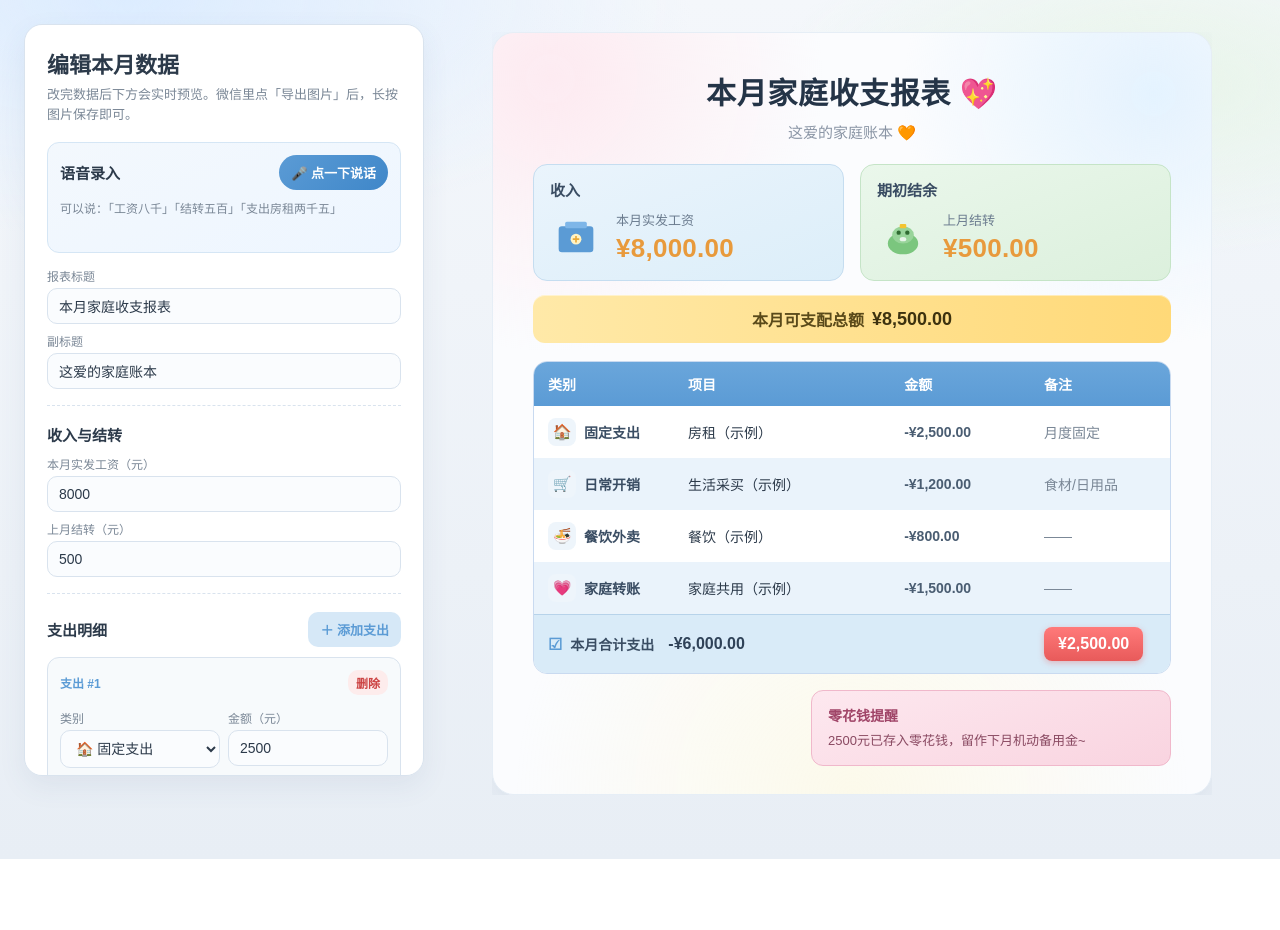
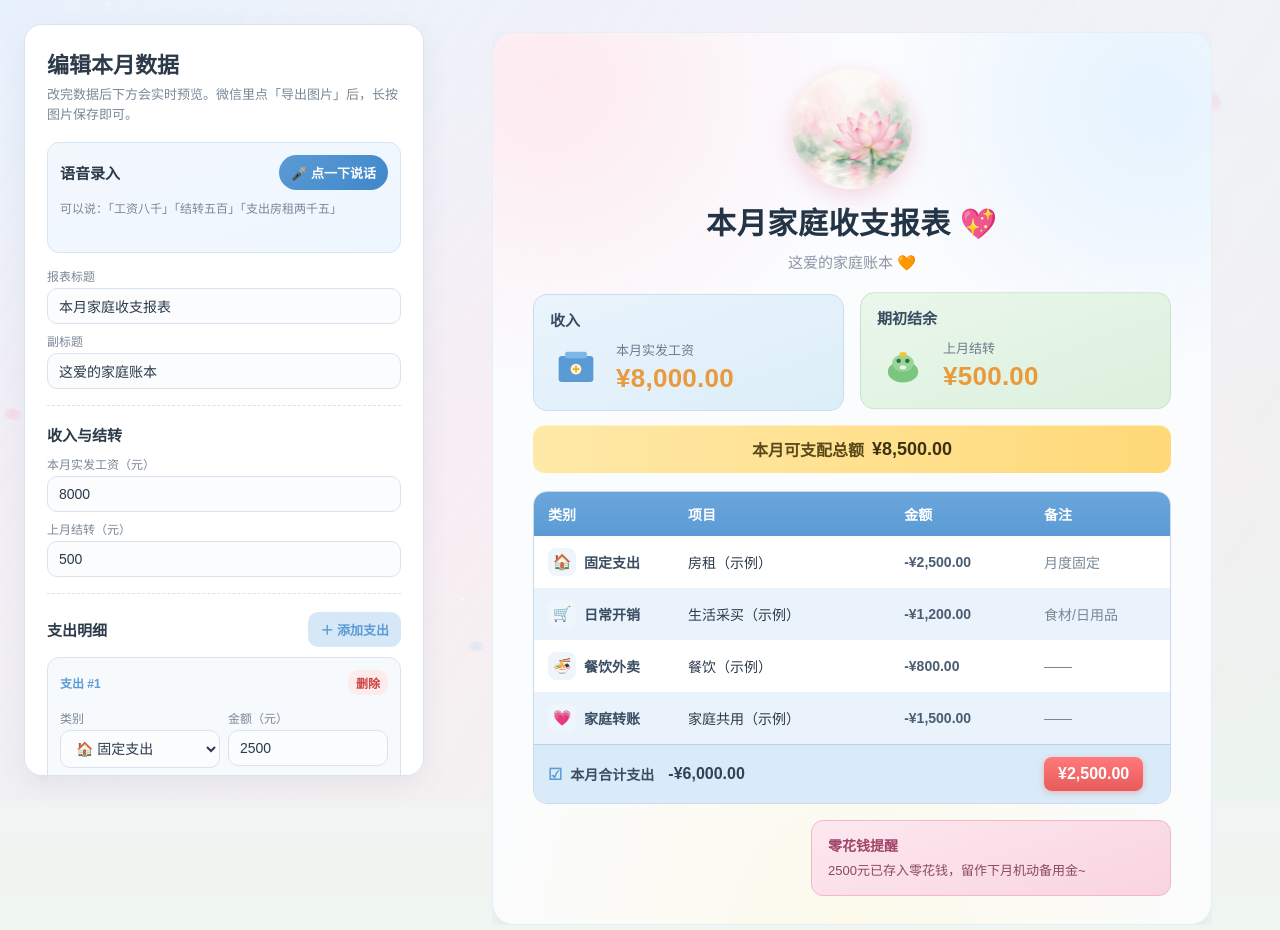
Before and after one commit to cooling741636671/personal-money, a plain HTML site: page index.html in a window 1280 px wide. Before the commit the page ends 859 px from the top, so only its background shows below. Drawn offline with Linux system fonts and the light colour scheme.

Commit message:
Add lotus header, canvas petal background, and soft UI animations.

```diff
--- a/app.js
+++ b/app.js
@@ -362,6 +362,10 @@ async function exportImage() {
   clone.id = "report-export-clone";
   clone.style.cssText =
     "width:720px;max-width:720px;margin:0;transform:none;box-sizing:border-box;";
+  clone.querySelectorAll(".anim-float, .anim-shimmer, .hero-lotus, .hero-glow").forEach((node) => {
+    node.style.animation = "none";
+    node.style.transform = "none";
+  });
   host.appendChild(clone);
   document.body.appendChild(host);
 
--- /dev/null
+++ b/bg-canvas.js
@@ -0,0 +1,135 @@
+(() => {
+  const canvas = document.getElementById("bg-canvas");
+  if (!canvas) return;
+
+  const ctx = canvas.getContext("2d", { alpha: true });
+  if (!ctx) return;
+
+  const reduceMotion = window.matchMedia("(prefers-reduced-motion: reduce)").matches;
+  let width = 0;
+  let height = 0;
+  let dpr = 1;
+  let raf = 0;
+  let petals = [];
+  let dots = [];
+  let t = 0;
+
+  function resize() {
+    dpr = Math.min(window.devicePixelRatio || 1, 2);
+    width = window.innerWidth;
+    height = Math.max(window.innerHeight, document.documentElement.scrollHeight);
+    canvas.width = Math.floor(width * dpr);
+    canvas.height = Math.floor(height * dpr);
+    canvas.style.width = `${width}px`;
+    canvas.style.height = `${height}px`;
+    ctx.setTransform(dpr, 0, 0, dpr, 0, 0);
+    spawn();
+  }
+
+  function spawn() {
+    const count = Math.min(28, Math.floor(width / 40));
+    petals = Array.from({ length: count }, () => ({
+      x: Math.random() * width,
+      y: Math.random() * height,
+      r: 6 + Math.random() * 12,
+      speed: 0.25 + Math.random() * 0.55,
+      drift: (Math.random() - 0.5) * 0.45,
+      rot: Math.random() * Math.PI * 2,
+      spin: (Math.random() - 0.5) * 0.02,
+      alpha: 0.18 + Math.random() * 0.28,
+      hue: Math.random() > 0.45 ? 340 : 200,
+    }));
+
+    dots = Array.from({ length: Math.min(40, Math.floor(width / 30)) }, () => ({
+      x: Math.random() * width,
+      y: Math.random() * height,
+      r: 1 + Math.random() * 2.2,
+      vx: (Math.random() - 0.5) * 0.2,
+      vy: -0.05 - Math.random() * 0.25,
+      alpha: 0.15 + Math.random() * 0.35,
+    }));
+  }
+
+  function drawPetal(p) {
+    ctx.save();
+    ctx.translate(p.x, p.y);
+    ctx.rotate(p.rot);
+    ctx.globalAlpha = p.alpha;
+    const g = ctx.createRadialGradient(0, 0, 0, 0, 0, p.r);
+    if (p.hue > 300) {
+      g.addColorStop(0, "rgba(255, 190, 210, 0.95)");
+      g.addColorStop(1, "rgba(255, 160, 190, 0)");
+    } else {
+      g.addColorStop(0, "rgba(170, 215, 255, 0.9)");
+      g.addColorStop(1, "rgba(140, 190, 240, 0)");
+    }
+    ctx.fillStyle = g;
+    ctx.beginPath();
+    ctx.ellipse(0, 0, p.r * 0.55, p.r, 0, 0, Math.PI * 2);
+    ctx.fill();
+    ctx.restore();
+  }
+
+  function frame() {
+    t += 1;
+    ctx.clearRect(0, 0, width, height);
+
+    // soft aurora wash like old blog themes
+    const wash = ctx.createLinearGradient(0, 0, width, height);
+    wash.addColorStop(0, "rgba(220, 236, 255, 0.35)");
+    wash.addColorStop(0.5, "rgba(255, 230, 240, 0.22)");
+    wash.addColorStop(1, "rgba(220, 245, 230, 0.28)");
+    ctx.fillStyle = wash;
+    ctx.fillRect(0, 0, width, height);
+
+    for (const d of dots) {
+      d.x += d.vx + Math.sin((t + d.y) * 0.01) * 0.15;
+      d.y += d.vy;
+      if (d.y < -10) {
+        d.y = height + 10;
+        d.x = Math.random() * width;
+      }
+      if (d.x < -10) d.x = width + 10;
+      if (d.x > width + 10) d.x = -10;
+      ctx.beginPath();
+      ctx.fillStyle = `rgba(255,255,255,${d.alpha})`;
+      ctx.arc(d.x, d.y, d.r, 0, Math.PI * 2);
+      ctx.fill();
+    }
+
+    for (const p of petals) {
+      p.y += p.speed;
+      p.x += p.drift + Math.sin(t * 0.01 + p.y * 0.01) * 0.35;
+      p.rot += p.spin;
+      if (p.y > height + 30) {
+        p.y = -30;
+        p.x = Math.random() * width;
+      }
+      drawPetal(p);
+    }
+
+    raf = requestAnimationFrame(frame);
+  }
+
+  function start() {
+    resize();
+    if (reduceMotion) {
+      ctx.clearRect(0, 0, width, height);
+      const wash = ctx.createLinearGradient(0, 0, width, height);
+      wash.addColorStop(0, "rgba(220, 236, 255, 0.4)");
+      wash.addColorStop(1, "rgba(255, 230, 240, 0.28)");
+      ctx.fillStyle = wash;
+      ctx.fillRect(0, 0, width, height);
+      return;
+    }
+    cancelAnimationFrame(raf);
+    raf = requestAnimationFrame(frame);
+  }
+
+  window.addEventListener("resize", () => {
+    clearTimeout(window.__bgResizeTimer);
+    window.__bgResizeTimer = setTimeout(start, 120);
+  });
+
+  start();
+})();
--- a/index.html
+++ b/index.html
@@ -8,8 +8,9 @@
   <script src="vendor/html2canvas.min.js"></script>
 </head>
 <body>
+  <canvas id="bg-canvas" class="bg-canvas" aria-hidden="true"></canvas>
   <div class="app">
-    <aside class="editor">
+    <aside class="editor anim-rise">
       <h1 class="editor-title">编辑本月数据</h1>
       <p class="editor-hint">改完数据后下方会实时预览。微信里点「导出图片」后，长按图片保存即可。</p>
 
@@ -58,16 +59,20 @@
       <p id="export-status" class="export-status" aria-live="polite"></p>
     </aside>
 
-    <main class="preview-wrap">
+    <main class="preview-wrap anim-rise delay-1">
       <div class="preview-frame" id="preview-frame">
         <div id="report" class="report">
           <header class="report-header">
+            <div class="hero-deco">
+              <img src="assets/lotus.jpg" alt="" class="hero-lotus" width="160" height="160" />
+              <div class="hero-glow" aria-hidden="true"></div>
+            </div>
             <h1 id="report-title">本月家庭收支报表 <span class="emoji">💖</span></h1>
             <p id="report-subtitle">这爱的家庭账本 <span class="emoji">🧡</span></p>
           </header>
 
           <div class="top-cards">
-            <div class="card card-income">
+            <div class="card card-income anim-float">
               <div class="card-title">收入</div>
               <div class="card-body">
                 <div class="card-icon" aria-hidden="true">
@@ -79,7 +84,7 @@
                 </div>
               </div>
             </div>
-            <div class="card card-carry">
+            <div class="card card-carry anim-float delay-float">
               <div class="card-title">期初结余</div>
               <div class="card-body">
                 <div class="card-icon" aria-hidden="true">
@@ -93,7 +98,7 @@
             </div>
           </div>
 
-          <div class="disposable-bar">
+          <div class="disposable-bar anim-shimmer">
             本月可支配总额 <strong id="report-disposable">¥0.00</strong>
           </div>
 
@@ -148,6 +153,7 @@
     </div>
   </div>
 
+  <script src="bg-canvas.js"></script>
   <script src="app.js"></script>
 </body>
 </html>
--- a/style.css
+++ b/style.css
@@ -30,14 +30,22 @@ body {
   min-height: 100%;
   font-family: var(--font);
   color: var(--ink);
-  background:
-    radial-gradient(ellipse 80% 50% at 10% 0%, #dcecff 0%, transparent 55%),
-    radial-gradient(ellipse 60% 40% at 90% 10%, #e8f5e9 0%, transparent 50%),
-    linear-gradient(180deg, #f4f7fb 0%, #e8eef5 100%);
+  background: linear-gradient(180deg, #eef5fb 0%, #f7f0f4 48%, #eef6f1 100%);
   overflow-x: hidden;
 }
 
+.bg-canvas {
+  position: fixed;
+  inset: 0;
+  z-index: 0;
+  width: 100%;
+  height: 100%;
+  pointer-events: none;
+}
+
 .app {
+  position: relative;
+  z-index: 1;
   display: grid;
   grid-template-columns: minmax(280px, 400px) 1fr;
   gap: 24px;
@@ -45,6 +53,82 @@ body {
   padding: 24px;
   max-width: 1400px;
   margin: 0 auto;
+}
+
+.anim-rise {
+  animation: rise-in 0.7s ease both;
+}
+
+.anim-rise.delay-1 {
+  animation-delay: 0.12s;
+}
+
+@keyframes rise-in {
+  from {
+    opacity: 0;
+    transform: translateY(18px);
+  }
+  to {
+    opacity: 1;
+    transform: translateY(0);
+  }
+}
+
+.anim-float {
+  animation: soft-float 4.8s ease-in-out infinite;
+}
+
+.anim-float.delay-float {
+  animation-delay: 1.2s;
+}
+
+@keyframes soft-float {
+  0%,
+  100% {
+    transform: translateY(0);
+  }
+  50% {
+    transform: translateY(-5px);
+  }
+}
+
+.anim-shimmer {
+  position: relative;
+  overflow: hidden;
+}
+
+.anim-shimmer::after {
+  content: "";
+  position: absolute;
+  inset: 0;
+  background: linear-gradient(
+    110deg,
+    transparent 20%,
+    rgba(255, 255, 255, 0.45) 45%,
+    transparent 70%
+  );
+  transform: translateX(-120%);
+  animation: shimmer 3.6s ease-in-out infinite;
+}
+
+@keyframes shimmer {
+  0%,
+  35% {
+    transform: translateX(-120%);
+  }
+  70%,
+  100% {
+    transform: translateX(120%);
+  }
+}
+
+@media (prefers-reduced-motion: reduce) {
+  .anim-rise,
+  .anim-float,
+  .anim-shimmer::after,
+  .hero-lotus {
+    animation: none !important;
+  }
 }
 
 /* ---------- Editor ---------- */
@@ -314,6 +398,54 @@ body {
 .report-header {
   text-align: center;
   margin-bottom: 22px;
+}
+
+.hero-deco {
+  position: relative;
+  width: 120px;
+  height: 120px;
+  margin: 0 auto 10px;
+}
+
+.hero-lotus {
+  position: relative;
+  z-index: 1;
+  width: 120px;
+  height: 120px;
+  object-fit: cover;
+  border-radius: 50%;
+  box-shadow: 0 10px 24px rgba(220, 120, 150, 0.22);
+  animation: lotus-bob 5s ease-in-out infinite;
+}
+
+.hero-glow {
+  position: absolute;
+  inset: -8px;
+  border-radius: 50%;
+  background: radial-gradient(circle, rgba(255, 190, 210, 0.55), transparent 70%);
+  animation: glow-pulse 3.2s ease-in-out infinite;
+}
+
+@keyframes lotus-bob {
+  0%,
+  100% {
+    transform: translateY(0) rotate(-1deg);
+  }
+  50% {
+    transform: translateY(-6px) rotate(1deg);
+  }
+}
+
+@keyframes glow-pulse {
+  0%,
+  100% {
+    opacity: 0.55;
+    transform: scale(1);
+  }
+  50% {
+    opacity: 0.9;
+    transform: scale(1.06);
+  }
 }
 
 .report-header h1 {
@@ -687,6 +819,17 @@ body {
     margin-bottom: 14px;
   }
 
+  .hero-deco {
+    width: 88px;
+    height: 88px;
+    margin-bottom: 6px;
+  }
+
+  .hero-lotus {
+    width: 88px;
+    height: 88px;
+  }
+
   .report-header h1 {
     font-size: 20px;
   }
```
Also changed, not shown: assets/lotus.jpg (added).
